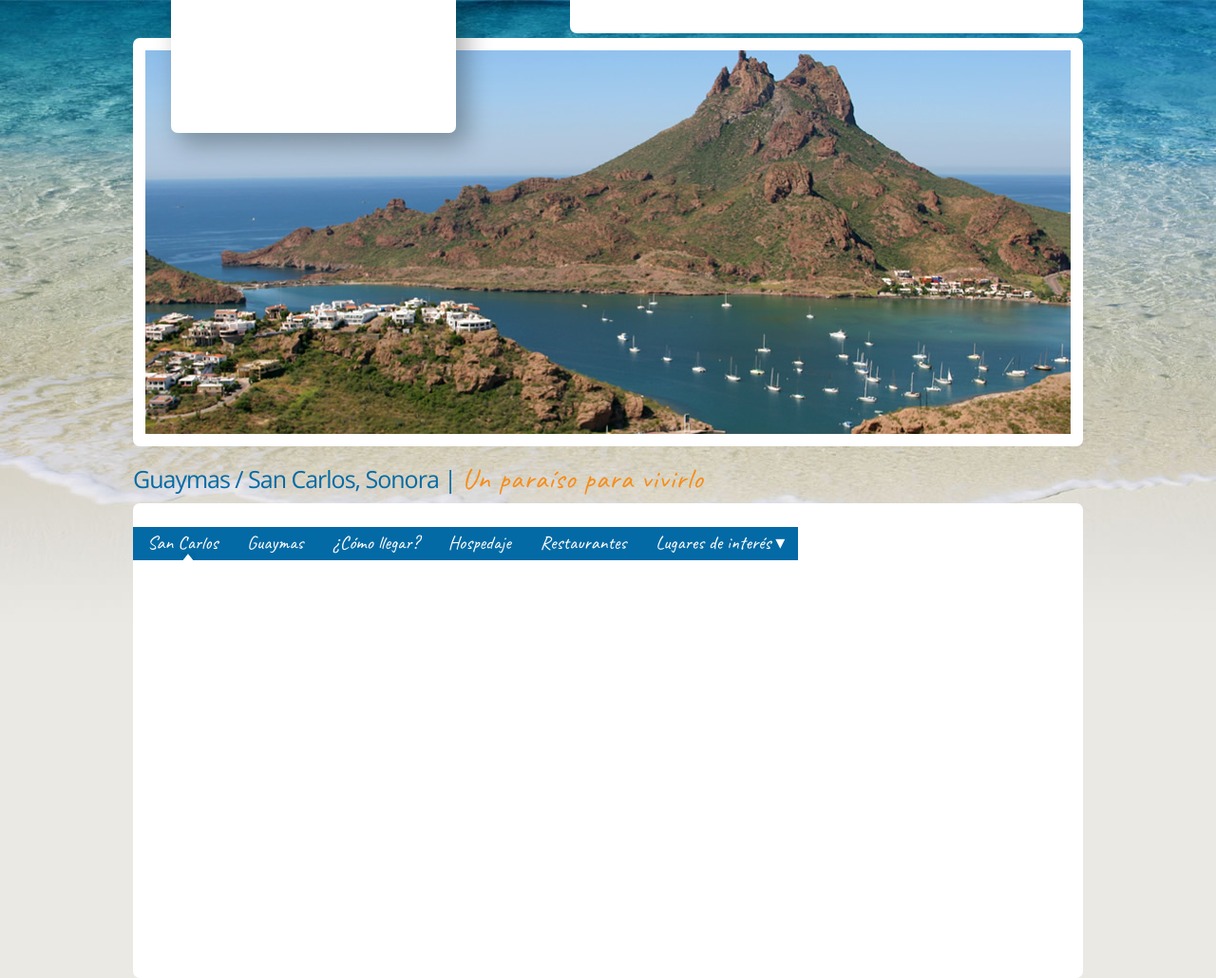
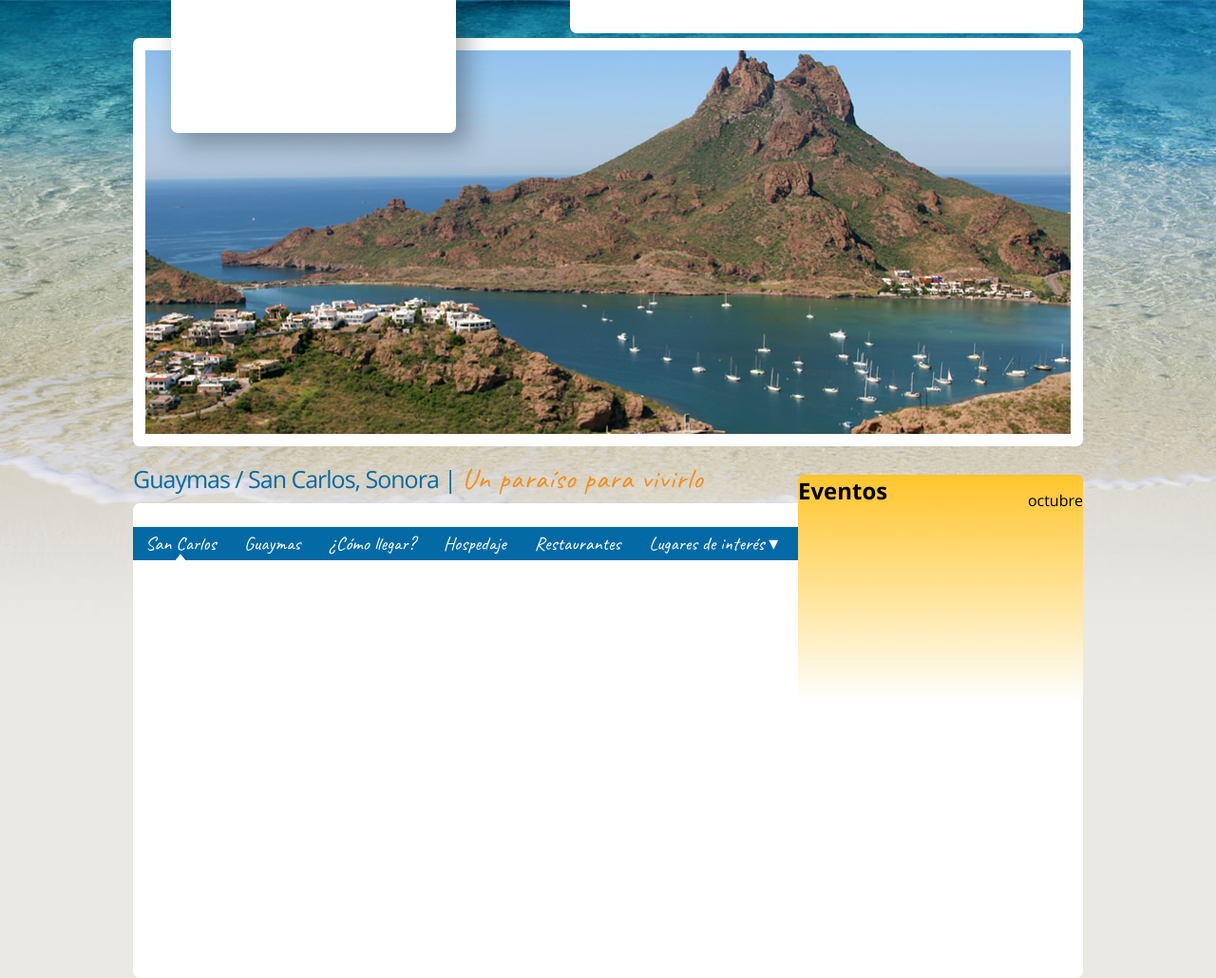
Before and after one commit to OscarF95/SanCarlos, a plain HTML site: page index.html in a window 1280 px wide. Shown: the whole page at 95% size. Drawn offline with nearby package versions, Linux system fonts and the light colour scheme.

Commit message:
Actualizacion 6 de octubre

```diff
--- a/css/main.css
+++ b/css/main.css
@@ -81,9 +81,8 @@ body{
 
 #navMain ul li {
     display: inline-block;
-    padding: 4px 12px 0 0;
-    margin-left: 15px;
-    height: 31px;
+    padding: 5px 13px;
+    height: 25px;
     position: relative;
 }
 
@@ -140,6 +139,31 @@ body{
 	float: right; /* Puede ser también left */
 }
 
+#calendario{
+	background: linear-gradient(to bottom, #ffc52b 0%, #fff 60%);
+	border-top-left-radius: 7px;
+	border-top-right-radius: 7px;
+	position: relative;
+	top: -30px;
+	height: 400px;
+}
+
+#calTitle{
+	position: absolute;
+	top: 0px;
+	left: 0px;
+}
+
+#calMes{
+	position: absolute;
+	top: 0px;
+	right: 0px;
+	text-transform: lowercase;
+}
+
+#calList{
+	background: rgba(255, 255, 255, 0.3);
+}
 
 
 /*------ ESTILOS AUXILIARES -----*/
@@ -162,3 +186,5 @@ body{
 	padding: 0;
 	list-style-type: none;
 }
+
+.fuckYou{ display: none; }
--- a/index.html
+++ b/index.html
@@ -31,7 +31,15 @@
 		</nav>
 		<div id="wrapperContent">
 			<section id="contenido"></section>
-			<aside id="sidebar"></aside>
+			<aside id="sidebar">
+				<section id="calendario">
+					<h2 id="calTitle" class="marginReset">Eventos</h2>
+					<p id="calMes">OCTUBRE</p>
+				</section>
+				<section id="publicidad">
+					<h2 class="fuckYou">Publicidad</h2>
+				</section>
+			</aside>
 		</div>
 	</div>
 </body>
```
